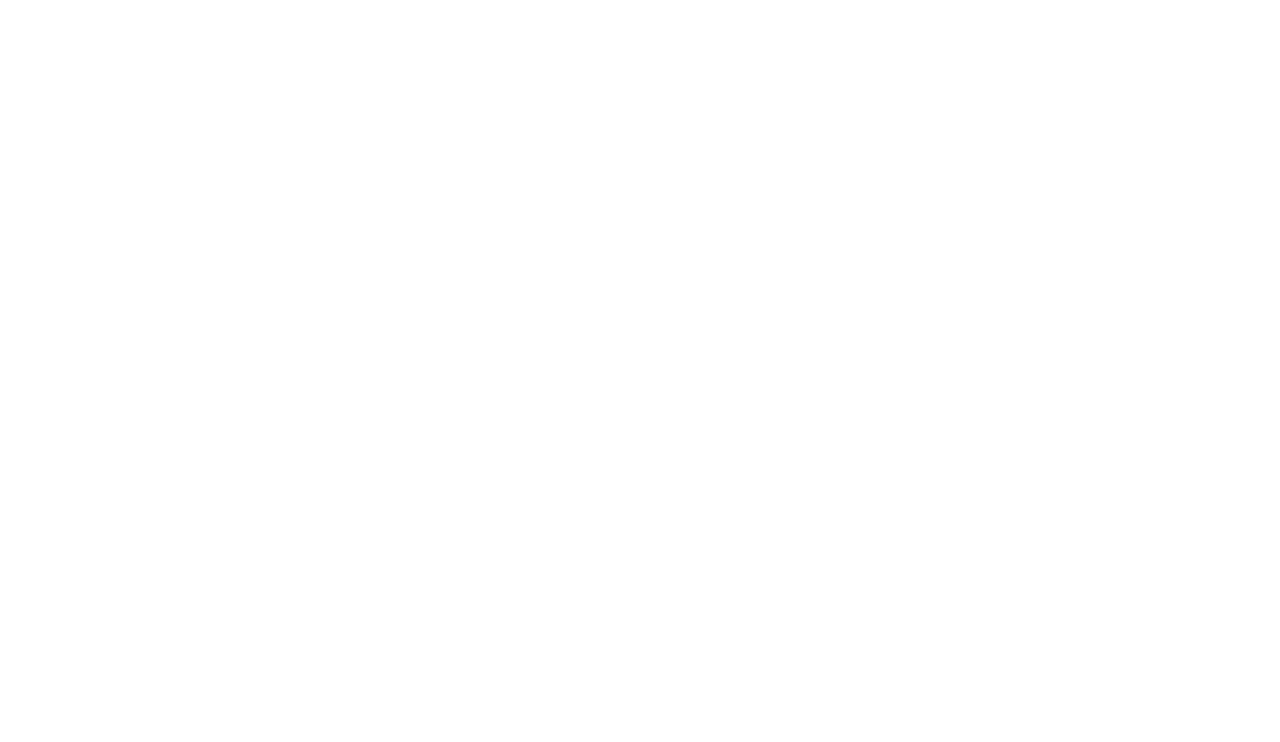
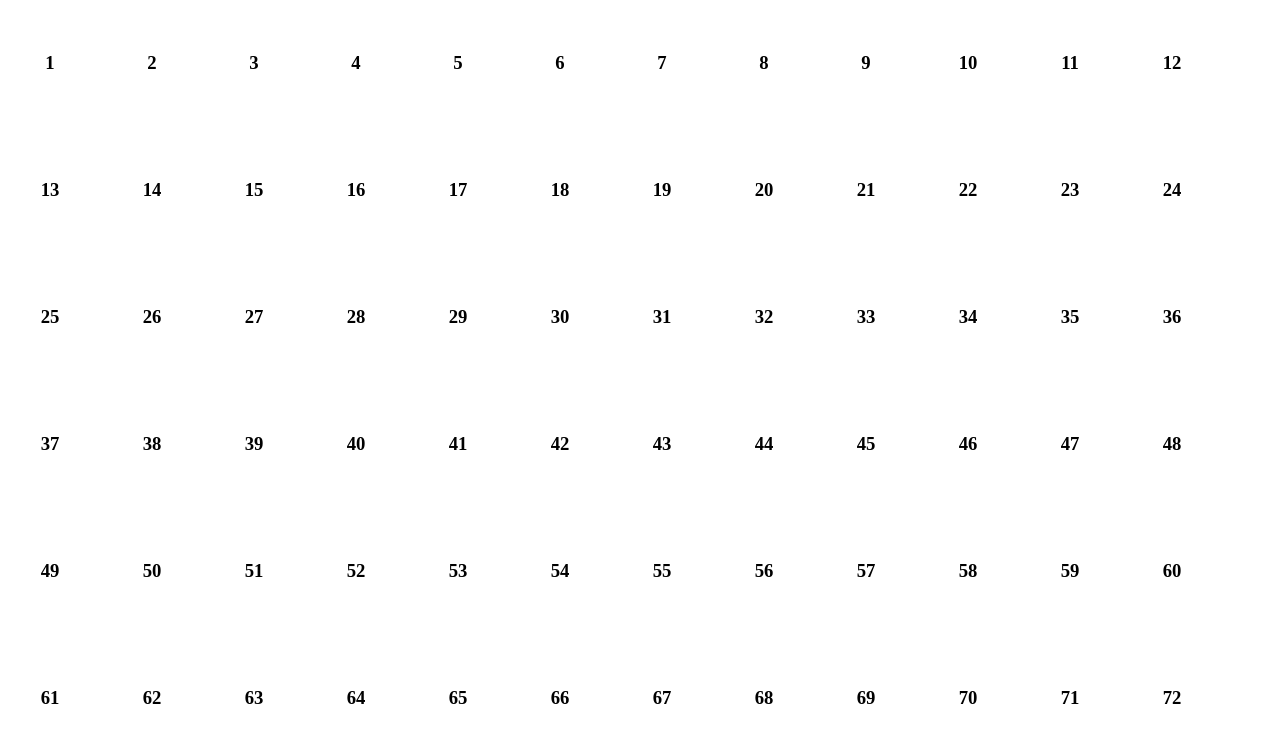
Before and after one commit to mason1566/css-grid, a plain HTML site: page index.html in a window 1280 px wide. Drawn offline with Linux system fonts and the light colour scheme.

Commit message:
auto-filling grid

```diff
--- a/index.html
+++ b/index.html
@@ -34,7 +34,24 @@
     </div>
 
     <script>
+        let elements = [];
+        let grid = document.getElementById("container");
+        // get number of grid rows
+        const gridRowCount = window.getComputedStyle(grid).getPropertyValue("grid-template-rows").split(" ").length;
 
+        // get number of grid columns
+        const gridColumnCount = window.getComputedStyle(grid).getPropertyValue("grid-template-columns").split(" ").length;
+
+        console.log(gridRowCount, gridColumnCount);
+
+        for (let i = 1; i <= gridColumnCount * gridRowCount; i++)
+        {
+            let el = document.createElement('h3');
+            el.style.textAlign = "center";
+            el.style.alignSelf = "center";
+            el.innerText = i;
+            grid.appendChild(el);
+        }
     </script>
 </body>
 </html>
```
